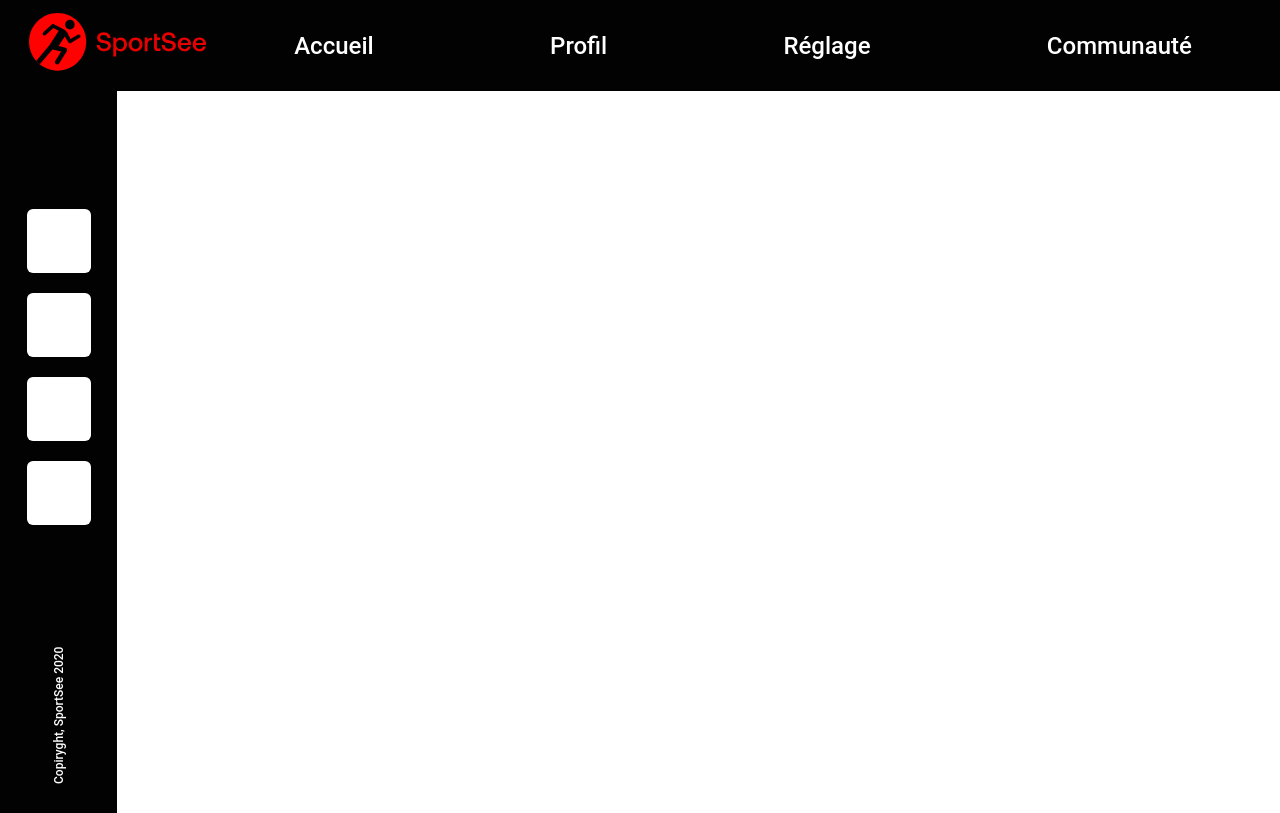
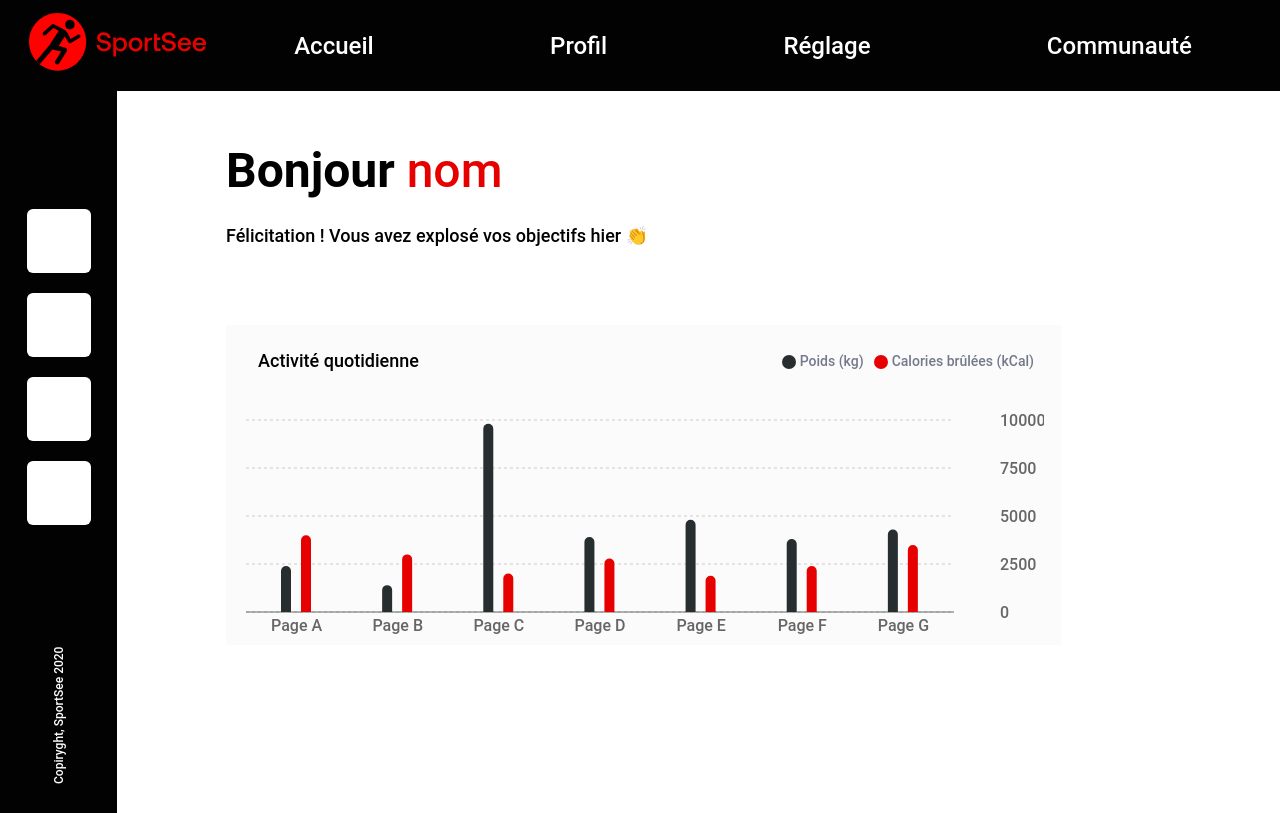
Before and after one commit to nartrix/sportsee, a React (Create React App) app: page / in a window 1280 px wide. Built offline with nearby package versions, Linux system fonts and the light colour scheme.

Commit message:
add component and build weight chart

```diff
--- a/package.json
+++ b/package.json
@@ -9,6 +9,7 @@
     "react": "^18.2.0",
     "react-dom": "^18.2.0",
     "react-scripts": "5.0.1",
+    "recharts": "^2.7.2",
     "sass": "^1.64.0",
     "web-vitals": "^2.1.4"
   },
--- a/src/App.js
+++ b/src/App.js
@@ -1,13 +1,43 @@
 import "./style/main.scss";
 import Navbar from "./components/navbar";
 import Navigation from "./components/navigation";
+import WeightChart from "./components/weight-chart";
 
 function App() {
   return (
     <>
       <Navbar />
-      <main>
+      <main style={{ display: "flex" }}>
         <Navigation />
+        <div className="dashboard" style={{ margin: "68px 109px 0px 109px" }}>
+          <div
+            className="title"
+            style={{
+              fontSize: "48px",
+              fontWeight: "bold",
+              marginBottom: "41px",
+            }}
+          >
+            Bonjour{" "}
+            <span style={{ color: "#E60000", fontSize: "48px" }}>nom</span>
+          </div>
+          <p style={{ fontSize: "18px", marginBottom: "77px" }}>
+            Félicitation ! Vous avez explosé vos objectifs hier 👏
+          </p>
+          <div
+            className="weight-chart"
+            style={{
+              width: "835px",
+              height: "320px",
+              backgroundColor: "#FBFBFB",
+            }}
+          >
+            <p style={{ padding: "24px 0px 0 32px", fontSize: "18px" }}>
+              Activité quotidienne
+            </p>
+            <WeightChart />
+          </div>
+        </div>
       </main>
     </>
   );
--- a/src/components/weight-chart/index.jsx
+++ b/src/components/weight-chart/index.jsx
@@ -1,9 +1,125 @@
+import {
+  BarChart,
+  Bar,
+  XAxis,
+  YAxis,
+  CartesianGrid,
+  Tooltip,
+  Legend,
+  ResponsiveContainer,
+} from "recharts";
+
 function weightChart() {
-    return (
-        <div>
+  const data = [
+    {
+      name: "Page A",
+      uv: 4000,
+      pv: 2400,
+      amt: 2400,
+    },
+    {
+      name: "Page B",
+      uv: 3000,
+      pv: 1398,
+      amt: 2210,
+    },
+    {
+      name: "Page C",
+      uv: 2000,
+      pv: 9800,
+      amt: 2290,
+    },
+    {
+      name: "Page D",
+      uv: 2780,
+      pv: 3908,
+      amt: 2000,
+    },
+    {
+      name: "Page E",
+      uv: 1890,
+      pv: 4800,
+      amt: 2181,
+    },
+    {
+      name: "Page F",
+      uv: 2390,
+      pv: 3800,
+      amt: 2500,
+    },
+    {
+      name: "Page G",
+      uv: 3490,
+      pv: 4300,
+      amt: 2100,
+    },
+  ];
 
-        </div>
-    )
+  const renderColorfulLegendText = (value) => {
+    return <span style={{ color: "#74798C", fontSize: "14px" }}>{value}</span>;
+  };
+
+  return (
+    <>
+      <ResponsiveContainer
+        width="98%"
+        height="80%"
+        wrapperStyle={{ backgroundColor: "#FBFBFB" }}
+      >
+        <BarChart
+          width={500}
+          height={300}
+          data={data}
+          margin={{
+            top: 5,
+            right: 30,
+            left: 20,
+            bottom: 5,
+          }}
+          barGap={10}
+        >
+          <CartesianGrid vertical={false} strokeDasharray="3 3" />
+          <XAxis dataKey="name" tickLine={false} />
+          <YAxis
+            tickLine={false}
+            orientation="right"
+            axisLine={false}
+            tickMargin={40}
+          />
+          <Tooltip
+            contentStyle={{
+              backgroundColor: "#E60000",
+              color: "#FFFFFF",
+              fontSize: "7px",
+            }}
+            itemStyle={{ color: "#FFFFFF" }}
+          />
+          <Legend
+            formatter={renderColorfulLegendText}
+            align="right"
+            verticalAlign="top"
+            wrapperStyle={{ top: -42, right: 0 }}
+          />
+          <Bar
+            name="Poids (kg)"
+            legendType="circle"
+            dataKey="pv"
+            fill="#282D30"
+            barSize={10}
+            radius={[5, 5, 0, 0]}
+          />
+          <Bar
+            name="Calories brûlées (kCal)"
+            legendType="circle"
+            dataKey="uv"
+            fill="#E60000"
+            barSize={10}
+            radius={[5, 5, 0, 0]}
+          />
+        </BarChart>
+      </ResponsiveContainer>
+    </>
+  );
 }
 
 export default weightChart;
```
Also changed, not shown: 1 other file (tests, documents, lock files or other folders).
